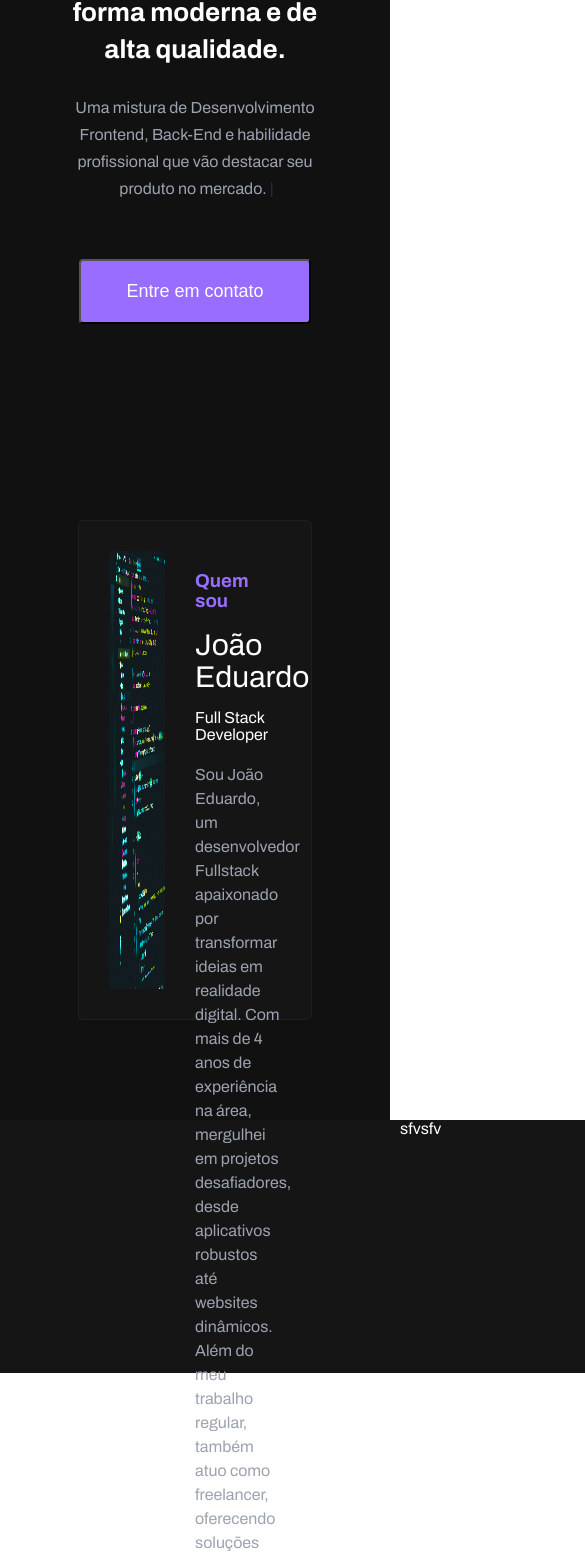
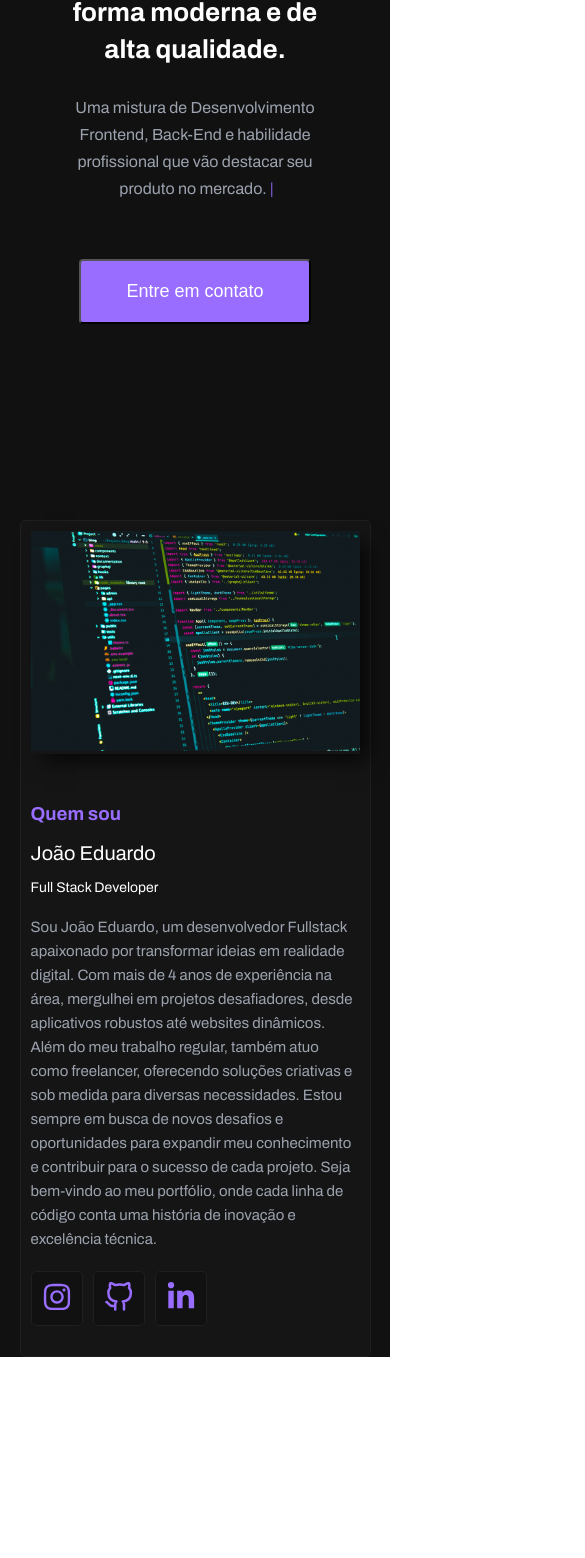
Before and after one commit to JoaoEduardo10/Portifolio, a Next.js app: page / in a window 390 px wide. Shown: the part 315-1873 px from the top of the page, 585 px wide, since content can reach past the window. After the commit the page ends 1772 px from the top, so only its background shows below. Built offline with nearby package versions, Linux system fonts and the light colour scheme.

Commit message:
refactory: (<Sobre />): composing and adding media query

```diff
--- a/src/app/page.tsx
+++ b/src/app/page.tsx
@@ -1,12 +1,7 @@
 import React from 'react';
 import { Heading } from '@/components/heading';
 import { TemplateHome } from '@/template/home';
-import { Conteiner } from '@/components/conteiner';
-import Image from 'next/image';
-import Link from 'next/link';
-
-import { FaInstagram, FaLinkedinIn } from 'react-icons/fa';
-import { FiGithub } from 'react-icons/fi';
+import { Sobre } from '@/components/sobre';
 
 export default function Home() {
   return (
@@ -16,60 +11,7 @@ export default function Home() {
         <div className="conteiner-main" style={{ height: '80vh' }}>
           <TemplateHome />
         </div>
-        <section className="conteiner-sobre">
-          <div className="continer-image">
-            <Image
-              alt="imagem de programação"
-              src={'/img/image-programacao.jpg'}
-              width={4000}
-              height={4000}
-            />
-          </div>
-          <article className="conteiner-text">
-            <h3>Quem sou</h3>
-            <div className="sobre">
-              <p className="sobre-name">
-                João Eduardo
-                <span>Full Stack Developer</span>
-              </p>
-
-              <p className="sobre-text">
-                Sou João Eduardo, um desenvolvedor Fullstack apaixonado por
-                transformar ideias em realidade digital. Com mais de 4 anos de
-                experiência na área, mergulhei em projetos desafiadores, desde
-                aplicativos robustos até websites dinâmicos. Além do meu
-                trabalho regular, também atuo como freelancer, oferecendo
-                soluções criativas e sob medida para diversas necessidades.
-                Estou sempre em busca de novos desafios e oportunidades para
-                expandir meu conhecimento e contribuir para o sucesso de cada
-                projeto. Seja bem-vindo ao meu portfólio, onde cada linha de
-                código conta uma história de inovação e excelência técnica.
-              </p>
-            </div>
-            <div className="continer-icons">
-              <Link
-                href={'https://www.instagram.com/joao_eduardo07/?next=%2F'}
-                target="_blank"
-              >
-                <FaInstagram />
-              </Link>
-              <Link href={'https://github.com/JoaoEduardo10'} target="_blank">
-                <FiGithub />
-              </Link>
-              <Link
-                href={
-                  'https://www.linkedin.com/in/jo%C3%A3o-eduardo-657887231/'
-                }
-                target="_blank"
-              >
-                <FaLinkedinIn />
-              </Link>
-            </div>
-          </article>
-        </section>
-        <Conteiner>
-          <div style={{ height: '30vh', width: '100%' }}>sfvsfv</div>
-        </Conteiner>
+        <Sobre />
       </main>
     </div>
   );
--- /dev/null
+++ b/src/components/sobre/index.tsx
@@ -0,0 +1,61 @@
+import React from 'react';
+
+import Image from 'next/image';
+import Link from 'next/link';
+
+import { FaInstagram, FaLinkedinIn } from 'react-icons/fa';
+import { FiGithub } from 'react-icons/fi';
+
+export const Sobre = () => {
+  return (
+    <section className="conteiner-sobre">
+      <div className="continer-image">
+        <Image
+          alt="imagem de programação"
+          src={'/img/image-programacao.jpg'}
+          width={4000}
+          height={4000}
+        />
+      </div>
+      <article className="conteiner-text">
+        <h3>Quem sou</h3>
+        <div className="sobre">
+          <p className="sobre-name">
+            João Eduardo
+            <span>Full Stack Developer</span>
+          </p>
+
+          <p className="sobre-text">
+            Sou João Eduardo, um desenvolvedor Fullstack apaixonado por
+            transformar ideias em realidade digital. Com mais de 4 anos de
+            experiência na área, mergulhei em projetos desafiadores, desde
+            aplicativos robustos até websites dinâmicos. Além do meu trabalho
+            regular, também atuo como freelancer, oferecendo soluções criativas
+            e sob medida para diversas necessidades. Estou sempre em busca de
+            novos desafios e oportunidades para expandir meu conhecimento e
+            contribuir para o sucesso de cada projeto. Seja bem-vindo ao meu
+            portfólio, onde cada linha de código conta uma história de inovação
+            e excelência técnica.
+          </p>
+        </div>
+        <div className="continer-icons">
+          <Link
+            href={'https://www.instagram.com/joao_eduardo07/?next=%2F'}
+            target="_blank"
+          >
+            <FaInstagram />
+          </Link>
+          <Link href={'https://github.com/JoaoEduardo10'} target="_blank">
+            <FiGithub />
+          </Link>
+          <Link
+            href={'https://www.linkedin.com/in/jo%C3%A3o-eduardo-657887231/'}
+            target="_blank"
+          >
+            <FaLinkedinIn />
+          </Link>
+        </div>
+      </article>
+    </section>
+  );
+};
--- a/src/styles/components/sobre.scss
+++ b/src/styles/components/sobre.scss
@@ -1,7 +1,6 @@
 .conteiner-sobre {
   background-color: #151515;
   margin: 0 auto;
-  height: 50rem;
   display: flex;
   width: 60%;
   padding: 3rem;
@@ -11,9 +10,62 @@
   border: 0.1rem solid #1f1f1f;
   border-radius: 0.5rem;
 
+  @include mediaQurery(phone) {
+    flex-direction: column;
+    width: 90%;
+    padding: 1rem;
+
+    .continer-image {
+      height: 100%;
+    }
+
+    .conteiner-text {
+      height: 100%;
+
+      .sobre-name {
+        font-size: 2rem !important;
+
+        span {
+          font-size: 1.4rem !important;
+        }
+      }
+
+      .sobre-text {
+        font-size: 1.5rem;
+      }
+    }
+  }
+
+  @include mediaQurery(tablet) {
+    flex-direction: column;
+    width: 90%;
+    padding: 1rem;
+
+    .continer-image {
+      min-height: 10% !important;
+    }
+
+    .conteiner-text {
+      height: 100%;
+
+      .sobre-name {
+        font-size: 3rem !important;
+
+        span {
+          font-size: 1.7rem !important;
+        }
+      }
+
+      .sobre-text {
+        font-size: 1.9rem;
+      }
+    }
+  }
+
   .continer-image {
-    width: 50%;
-    height: 100%;
+    width: 100%;
+    min-height: 100%;
+    box-shadow: 10px 9px 20px -3px rgba(0, 0, 0, 0.75);
 
     img {
       width: 100%;
@@ -22,7 +74,7 @@
   }
 
   .conteiner-text {
-    width: 50%;
+    width: 100%;
     display: flex;
     flex-direction: column;
     padding: 2rem 0;
```
Also changed, not shown: 1 other file (tests, documents, lock files or other folders).
